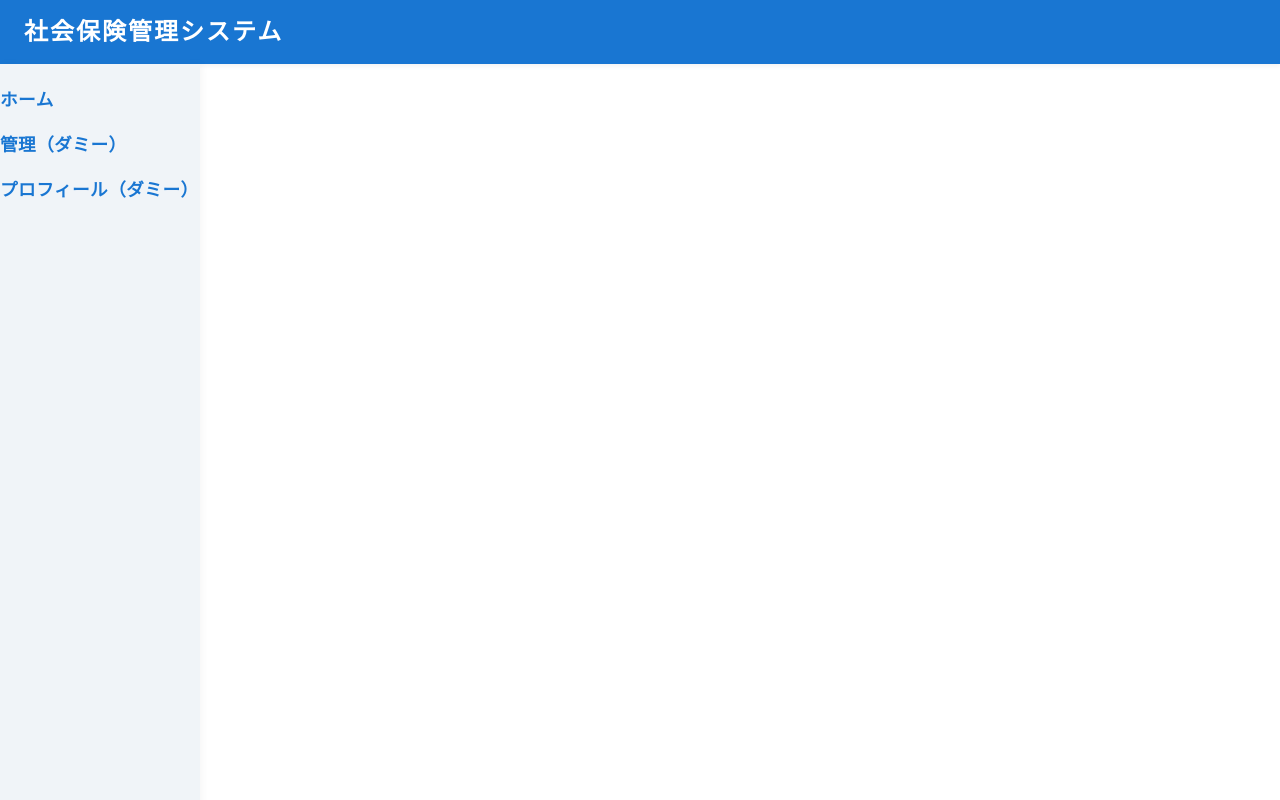
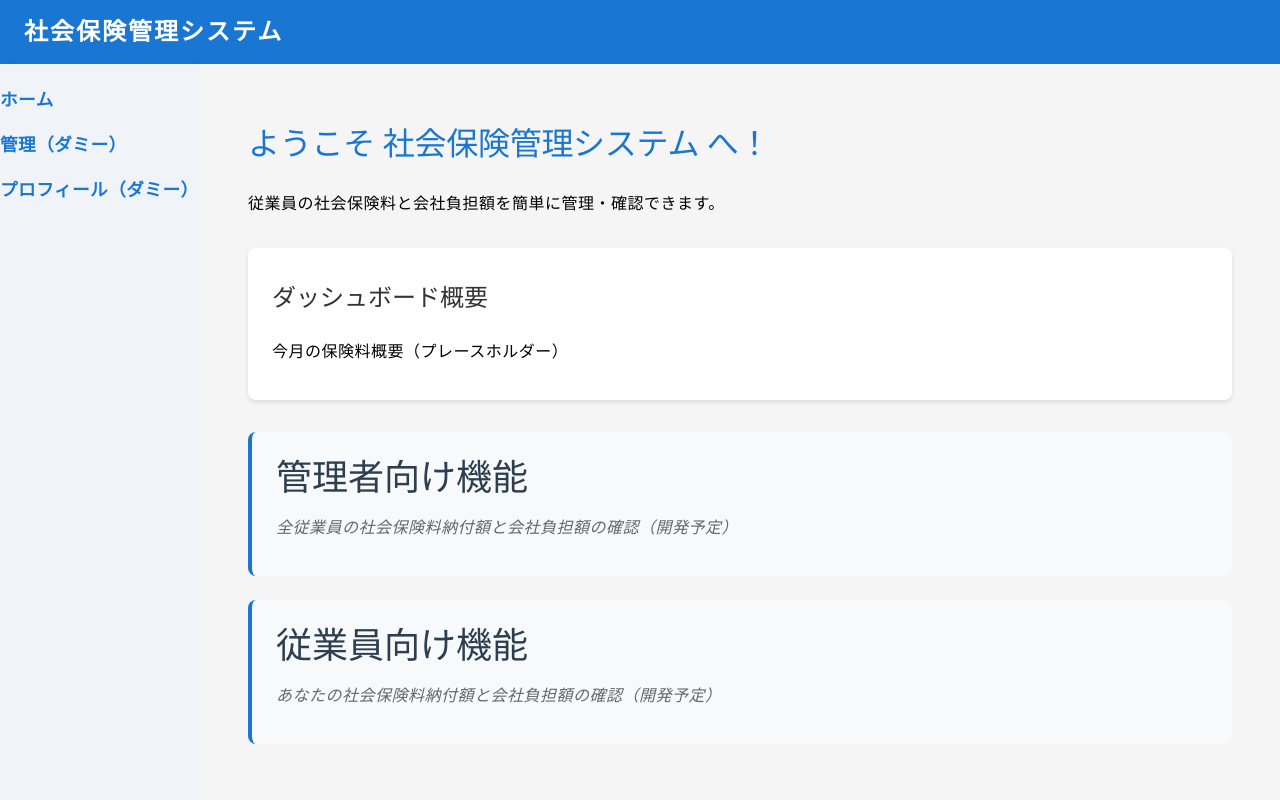
Before and after one commit to TowaSadamori/shakaihoken, an Angular app: page / in a window 1280 px wide. Shown: the top 800 px of the page. Built offline with nearby package versions, Linux system fonts and the light colour scheme.

Commit message:
home画面作成完了

```diff
--- a/src/app/home/home.component.html
+++ b/src/app/home/home.component.html
@@ -1,7 +1,26 @@
-<div class="home-welcome">
-  <h1>ようこそ 社会保険管理システム へ！</h1>
-  <p>この画面はダッシュボードのプレースホルダーです。</p>
-  <div class="dashboard-placeholder">
-    <p>ここにダッシュボード概要が表示されます（プレースホルダー）</p>
-  </div>
+<div class="home-container">
+  <!-- ウェルカムセクション -->
+  <section class="welcome-section">
+    <h1>ようこそ 社会保険管理システム へ！</h1>
+    <p>従業員の社会保険料と会社負担額を簡単に管理・確認できます。</p>
+  </section>
+
+  <!-- ダッシュボード概要 -->
+  <section class="dashboard-section">
+    <h2>ダッシュボード概要</h2>
+    <p>今月の保険料概要（プレースホルダー）</p>
+    <!-- ここに後でダッシュボードの実装を追加 -->
+  </section>
+
+  <!-- 管理者向けセクション -->
+  <section class="user-section">
+    <h3>管理者向け機能</h3>
+    <p class="placeholder-text">全従業員の社会保険料納付額と会社負担額の確認（開発予定）</p>
+  </section>
+
+  <!-- 従業員向けセクション -->
+  <section class="user-section">
+    <h3>従業員向け機能</h3>
+    <p class="placeholder-text">あなたの社会保険料納付額と会社負担額の確認（開発予定）</p>
+  </section>
 </div>
--- a/src/app/home/home.component.scss
+++ b/src/app/home/home.component.scss
@@ -0,0 +1,44 @@
+.home-container {
+  padding: 24px;
+}
+
+.welcome-section {
+  margin-bottom: 32px;
+  h1 {
+    font-size: 2rem;
+    color: #1976d2;
+    margin-bottom: 16px;
+  }
+}
+
+.dashboard-section {
+  background: white;
+  border-radius: 8px;
+  padding: 24px;
+  margin-bottom: 32px;
+  box-shadow: 0 2px 4px rgba(0, 0, 0, 0.1);
+
+  h2 {
+    font-size: 1.5rem;
+    margin-bottom: 16px;
+    color: #333;
+  }
+}
+
+.user-section {
+  background: #f8f9fa;
+  border-radius: 8px;
+  padding: 24px;
+  margin-bottom: 24px;
+  border-left: 4px solid #1976d2;
+
+  h3 {
+    color: #2c3e50;
+    margin-bottom: 16px;
+  }
+
+  .placeholder-text {
+    color: #666;
+    font-style: italic;
+  }
+}
--- a/src/app/home/home.component.ts
+++ b/src/app/home/home.component.ts
@@ -1,9 +1,10 @@
 import { Component } from '@angular/core';
+import { CommonModule } from '@angular/common';
 
 @Component({
   selector: 'app-home',
   standalone: true,
-  imports: [],
+  imports: [CommonModule],
   templateUrl: './home.component.html',
   styleUrl: './home.component.scss',
 })
--- a/src/app/main-layout/main-layout.component.scss
+++ b/src/app/main-layout/main-layout.component.scss
@@ -0,0 +1,12 @@
+.layout {
+  display: flex;
+  min-height: calc(100vh - 64px); /* ヘッダー分を引く */
+}
+
+.content {
+  flex: 1;
+  padding: 24px;
+  background: #f5f5f5;
+  min-height: 100vh;
+  box-sizing: border-box;
+}
--- a/src/app/sidebar/sidebar.component.scss
+++ b/src/app/sidebar/sidebar.component.scss
@@ -1,7 +1,7 @@
 .sidebar {
   width: 200px;
   background: #f0f4f8;
-  height: 100vh;
+  height: calc(100vh - 64px);
   padding: 24px 0;
   box-shadow: 2px 0 8px rgba(0, 0, 0, 0.04);
 }
```
